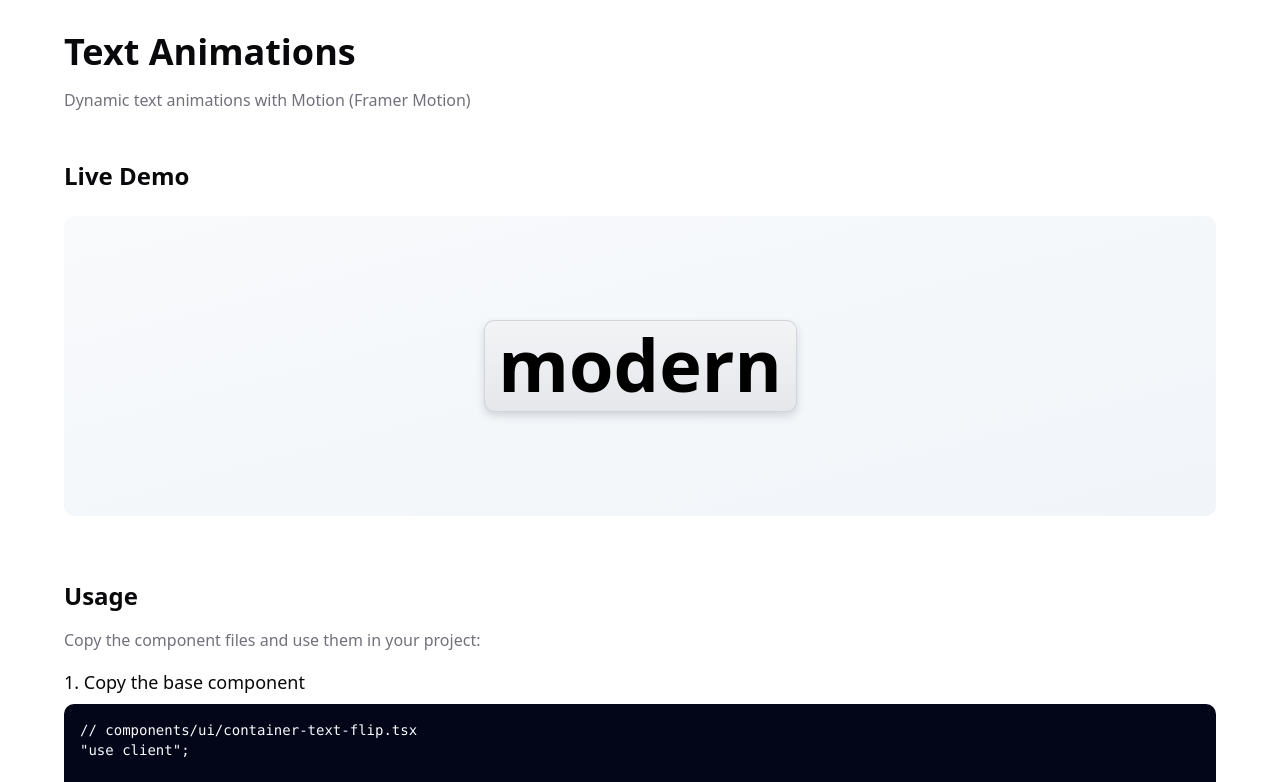
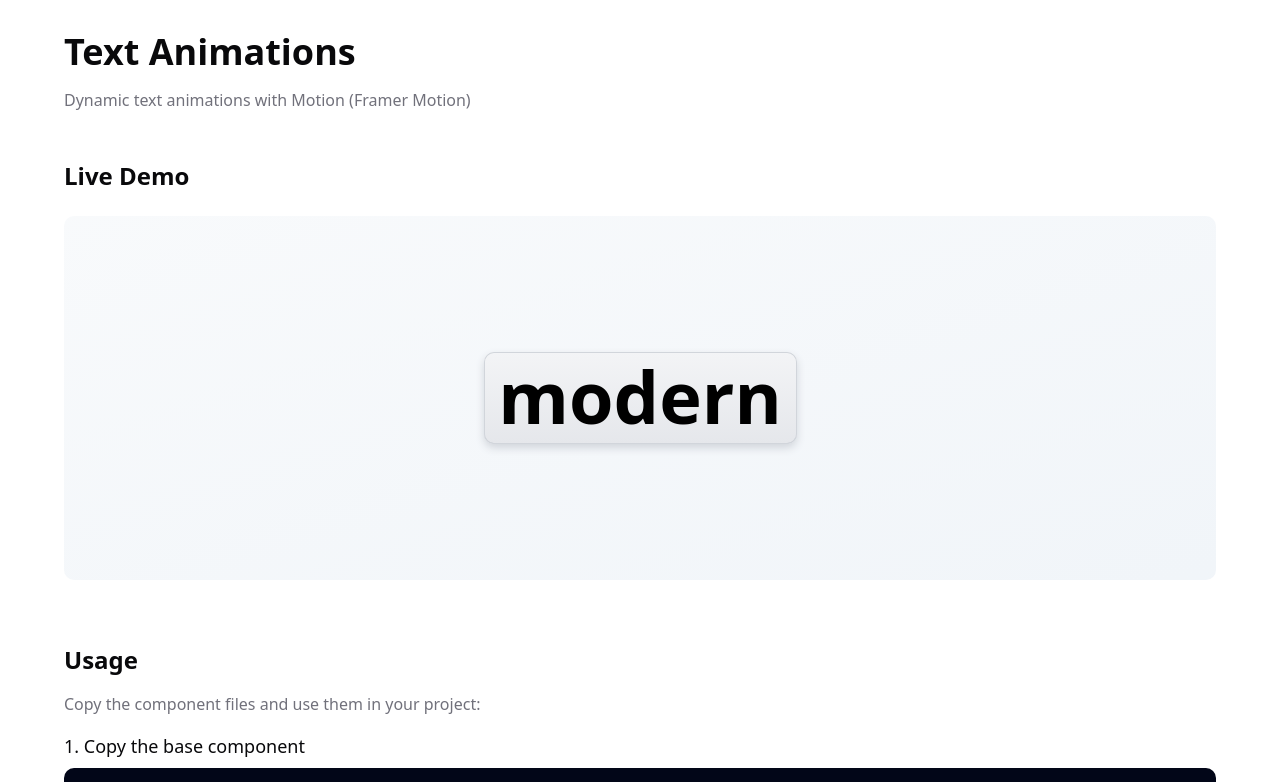
Before and after one commit to FahadBinHussain/ui, a Next.js app: page /showcase/text-animations in a window 1280 px wide. Shown: the top 782 px of the page. Built offline with nearby package versions, Linux system fonts and the light colour scheme.

Commit message:
Refactor Live Demo layout for improved structure and styling

```diff
--- a/app/showcase/text-animations/page.tsx
+++ b/app/showcase/text-animations/page.tsx
@@ -12,8 +12,10 @@ export default function TextAnimationsShowcase() {
         {/* Live Demo */}
         <div className="mb-16">
           <h2 className="text-2xl font-semibold mb-6">Live Demo</h2>
-          <div className="flex items-center justify-center min-h-[300px] bg-gradient-to-br from-slate-50 to-slate-100 dark:from-slate-900 dark:to-slate-800 rounded-lg">
-            <ContainerTextFlipDemo />
+          <div className="flex items-center justify-center p-8 bg-gradient-to-br from-slate-50 to-slate-100 dark:from-slate-900 dark:to-slate-800 rounded-lg">
+            <div className="flex items-center justify-center min-h-[300px]">
+              <ContainerTextFlipDemo />
+            </div>
           </div>
         </div>
 
```
